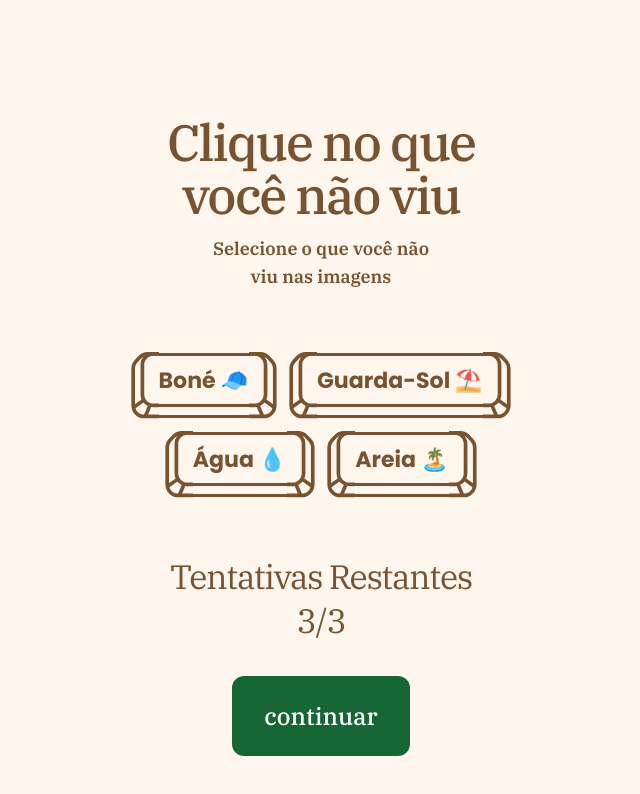
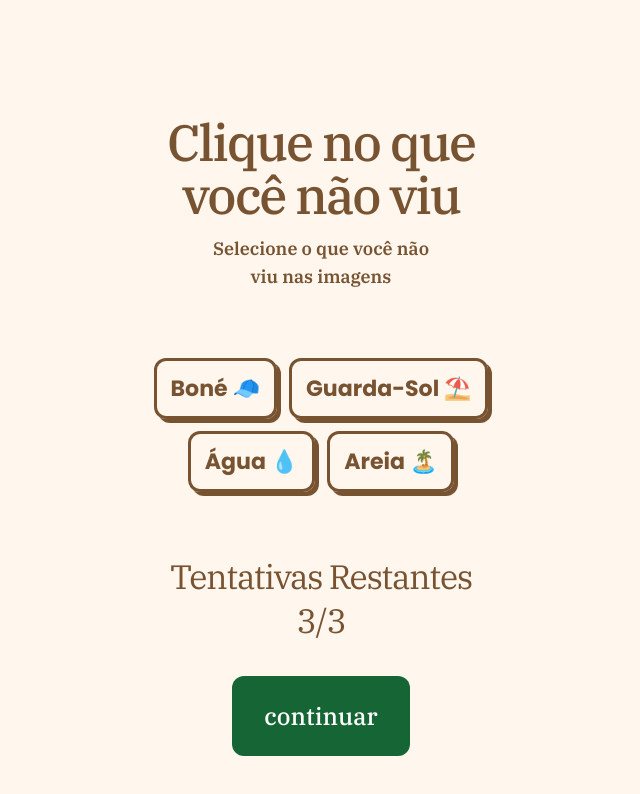
Before and after one commit to BenitoPedro13/sereni-frontend, a Next.js app: page /themes/praia/quiz in a window 1280 px wide. Shown: the top 794 px of the page, without its empty margins (319-959 px from the left). Built offline with nearby package versions, Linux system fonts and the light colour scheme.

Commit message:
Features:
- Botões do quiz modificados

```diff
--- a/src/components/quiz/QuizResponseButton.tsx
+++ b/src/components/quiz/QuizResponseButton.tsx
@@ -28,104 +28,13 @@ const QuizResponseButton: React.FC<IQuizResponseButton> = ({
         }
         handleClick(answer, label);
       }}
-      className="relative inline-flex items-center w-fit h-[67px]"
+      className="relative inline-flex items-center w-fit h-[61px] p-[14px] border-[3px] border-solid border-[#775332] rounded-xl shadow-[4px_4px_#775332]"
     >
-      <div className="">
-        <svg
-          xmlns="http://www.w3.org/2000/svg"
-          width="28"
-          height="67"
-          viewBox="0 0 28 67"
-          fill="none"
-        >
-          <path
-            fillRule="evenodd"
-            clipRule="evenodd"
-            d="M16.7931 3.68377C14.2714 3.68377 11.8599 4.71784 10.1216 6.54465L6.5703 10.2766C4.94105 11.9887 4.03241 14.2617 4.03241 16.6251V53.4147C4.03241 58.501 8.15561 62.6242 13.2418 62.6242H27.9769V66.3079H13.2418C6.12112 66.3079 0.348633 60.5355 0.348633 53.4147V16.6251C0.348633 13.3163 1.62074 10.1341 3.90169 7.73714L7.45295 4.00522C9.88667 1.44769 13.2627 0 16.7931 0H27.9769V3.68377H16.7931Z"
-            fill="#775332"
-          />
-          <path
-            fillRule="evenodd"
-            clipRule="evenodd"
-            d="M12.4688 63.975L17.0735 53.1539L20.4631 54.5963L15.8584 65.4174L12.4688 63.975Z"
-            fill="#775332"
-          />
-          <path
-            fillRule="evenodd"
-            clipRule="evenodd"
-            d="M2.03382 53.5979L11.7038 46.6252L13.8584 49.6132L4.18837 56.5859L2.03382 53.5979Z"
-            fill="#775332"
-          />
-          <path
-            fillRule="evenodd"
-            clipRule="evenodd"
-            d="M22.4508 3.65333C17.3646 3.65333 13.2414 7.74246 13.2414 12.7867V42.47C13.2414 47.5142 17.3646 51.6033 22.4508 51.6033H27.9765V55.2566H22.4508C15.3301 55.2566 9.55762 49.5318 9.55762 42.47V12.7867C9.55762 5.72478 15.3301 0 22.4508 0H27.9765V3.65333H22.4508Z"
-            fill="#775332"
-          />
-        </svg>
-      </div>
-      <div className="w-fit flex flex-col items-start gap-[7.368px]">
-        <path
-          fillRule="evenodd"
-          clipRule="evenodd"
-          d="M160.977 3.68377H0.976562V0H160.977V3.68377Z"
-          fill="#775332"
-          className="w-[102%] border-t-[3.68px] border-[#775332]"
-        />
-        <p
-          className={`flex items-center justify-start ${poppins.className} text-[#775332] text-[22.103px] font-bold leading-[33.154px] break-keep w-max`}
-        >
-          {label}
-        </p>
-        <path
-          fillRule="evenodd"
-          clipRule="evenodd"
-          d="M160.977 4.1026H0.976562V0.418823H160.977V4.1026Z"
-          fill="#775332"
-          className="w-[102%] border-t-[3.68px] border-[#775332]"
-        />
-        <path
-          fillRule="evenodd"
-          clipRule="evenodd"
-          d="M160.977 4.15399H0.976562V0.470215H160.977V4.15399Z"
-          fill="#775332"
-          className="w-[102%] border-t-[3.68px] border-[#775332]"
-        />
-      </div>
-      <div className="">
-        <svg
-          xmlns="http://www.w3.org/2000/svg"
-          width="29"
-          height="67"
-          viewBox="0 0 29 67"
-          fill="none"
-        >
-          <path
-            fillRule="evenodd"
-            clipRule="evenodd"
-            d="M12.161 3.68377C14.6827 3.68377 17.0942 4.71784 18.8325 6.54465L22.3838 10.2766C24.013 11.9887 24.9217 14.2617 24.9217 16.6251V53.4147C24.9217 58.501 20.7985 62.6242 15.7123 62.6242H0.977162V66.3079H15.7123C22.833 66.3079 28.6055 60.5355 28.6055 53.4147V16.6251C28.6055 13.3163 27.3334 10.1341 25.0524 7.73714L21.5012 4.00522C19.0674 1.44769 15.6914 0 12.161 0H0.977162V3.68377H12.161Z"
-            fill="#775332"
-          />
-          <path
-            fillRule="evenodd"
-            clipRule="evenodd"
-            d="M16.4863 63.9751L11.8816 53.1541L8.49197 54.5965L13.0967 65.4175L16.4863 63.9751Z"
-            fill="#775332"
-          />
-          <path
-            fillRule="evenodd"
-            clipRule="evenodd"
-            d="M26.9203 53.5979L17.2503 46.6252L15.0957 49.6132L24.7657 56.5859L26.9203 53.5979Z"
-            fill="#775332"
-          />
-          <path
-            fillRule="evenodd"
-            clipRule="evenodd"
-            d="M6.50327 3.65333C11.5895 3.65333 15.7127 7.74246 15.7127 12.7867V42.47C15.7127 47.5142 11.5895 51.6033 6.50327 51.6033H0.977612V55.2566H6.50327C13.624 55.2566 19.3965 49.5318 19.3965 42.47V12.7867C19.3965 5.72478 13.624 0 6.50327 0H0.977612V3.65333H6.50327Z"
-            fill="#775332"
-          />
-        </svg>
-      </div>
+      <p
+        className={`flex items-center justify-start ${poppins.className} text-[#775332] text-[22.103px] font-bold leading-[33.154px] break-keep w-max`}
+      >
+        {label}
+      </p>
     </button>
   );
 };
```
